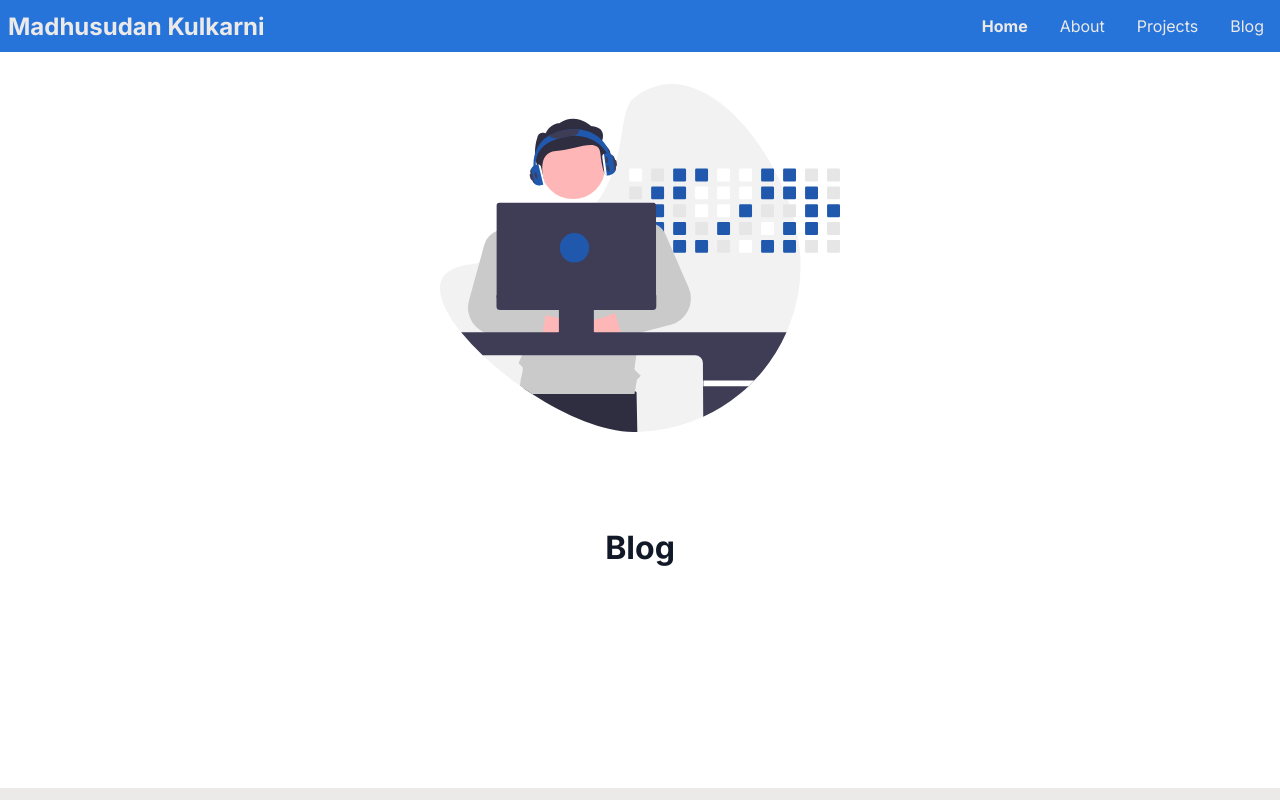
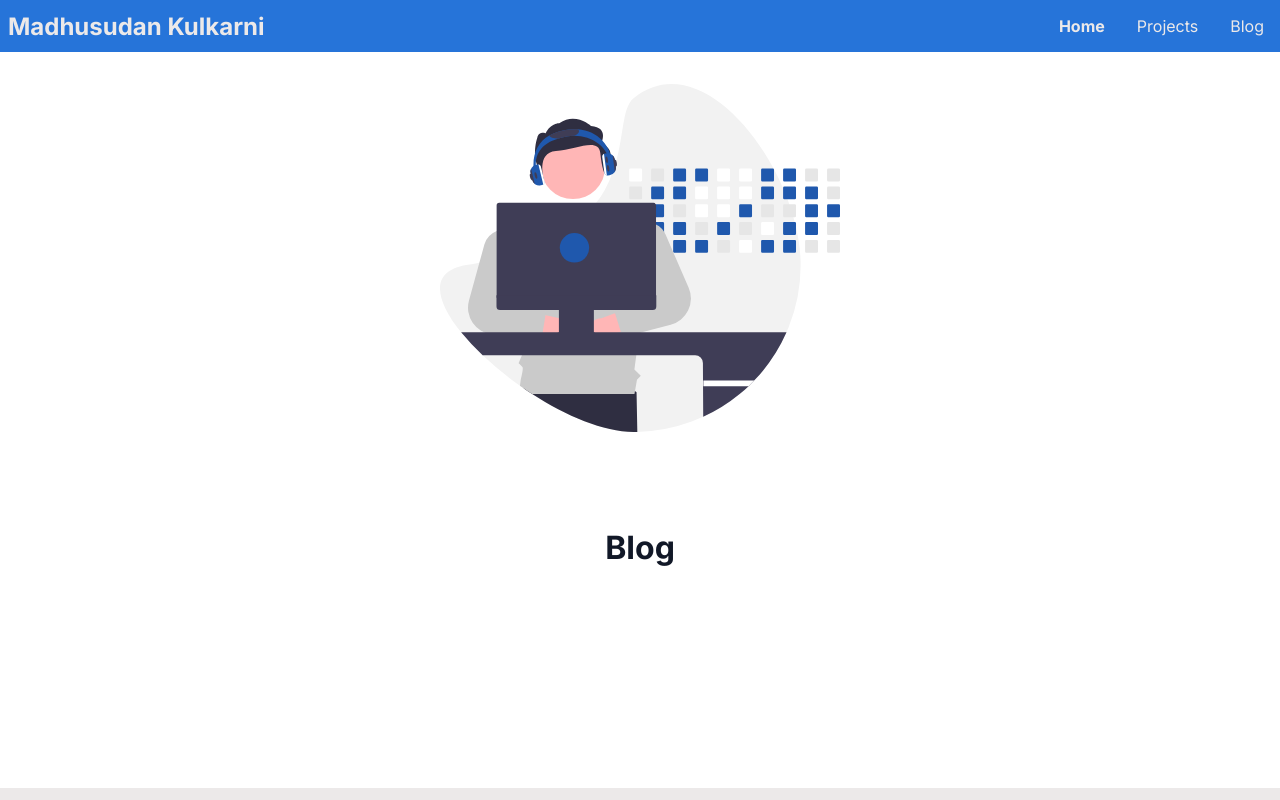
Before and after one commit to madhvsvdan/portfolio, a plain HTML site: page blog.html in a window 1280 px wide. Shown: the top 800 px of the page. Drawn offline with Linux system fonts and the light colour scheme; a script that the page names is missing.

Commit message:
removed about page

```diff
--- a/blog.html
+++ b/blog.html
@@ -20,7 +20,6 @@
       <div class="navbar-links">
         <ul>
           <li class="link-active"><a href="index.html">Home</a></li>
-          <li><a href="./about.html">About</a></li>
           <li><a href="./projects.html">Projects</a></li>
           <li><a href="./blog.html">Blog</a></li>
         </ul>
```
Also changed, not shown: index.html (+0 -1 lines), projects.html (+0 -1 lines).
